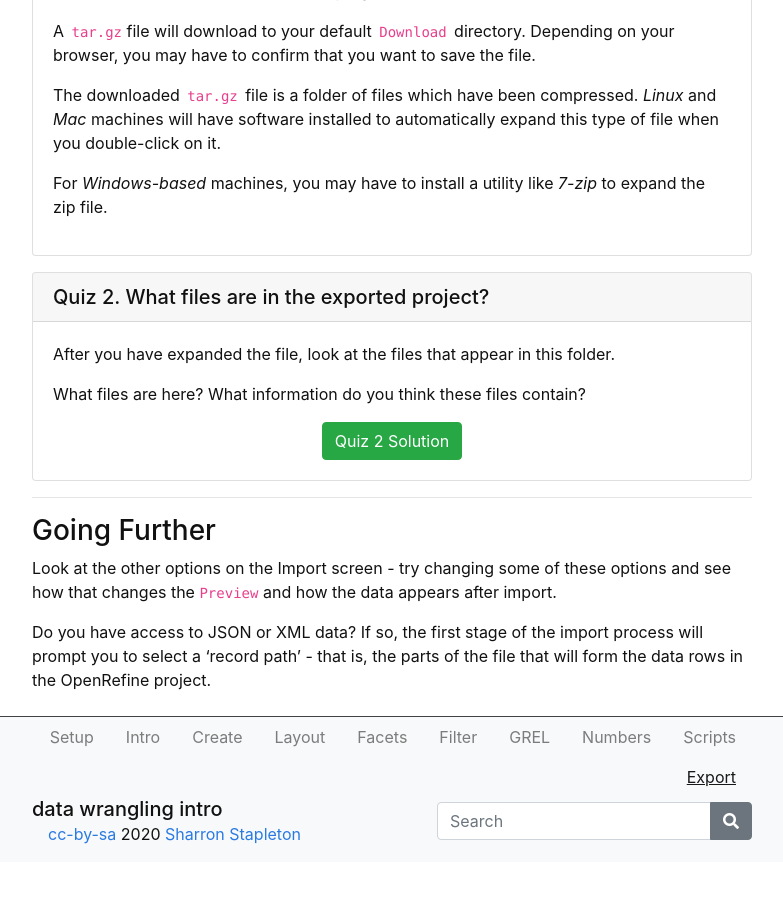
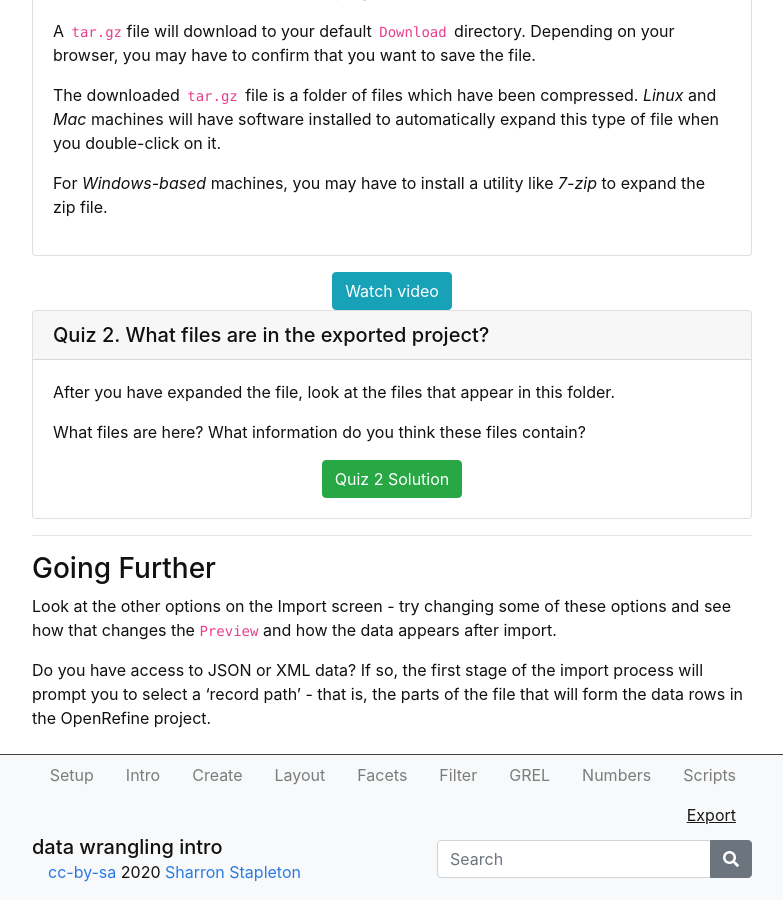
Before and after one commit to GULibrarySandbox/intro-data-wrangle, a Jekyll site: the page built from content/9-lesson.md, in a window 1280 px wide and 900 px high, scrolled down 920 px. Shown: the whole window, without its empty margins (248-1031 px from the left). Built offline with Jekyll 4.4.1, drawn with Linux system fonts in a browser that asks for light colours; before the commit the page ends 1782 px from its top, so only the background shows below that.

Commit message:
Update 9-lesson.md

```diff
--- a/content/9-lesson.md
+++ b/content/9-lesson.md
@@ -35,6 +35,10 @@ The downloaded  `tar.gz`  file is a folder of files which have been compress
 
 For *Windows-based* machines, you may have to install a utility like *7-zip* to expand the zip file.{% endcapture %} {% include card.md header="Activity - export a project" text=text %}
 
+
+{% include button.md text="Watch video" link="https://vimeo.com/412609640/189a2a8c7f" color="info" %}
+
+
 {% capture text %}
 After you have expanded the file, look at the files that appear in this folder.
 
```
